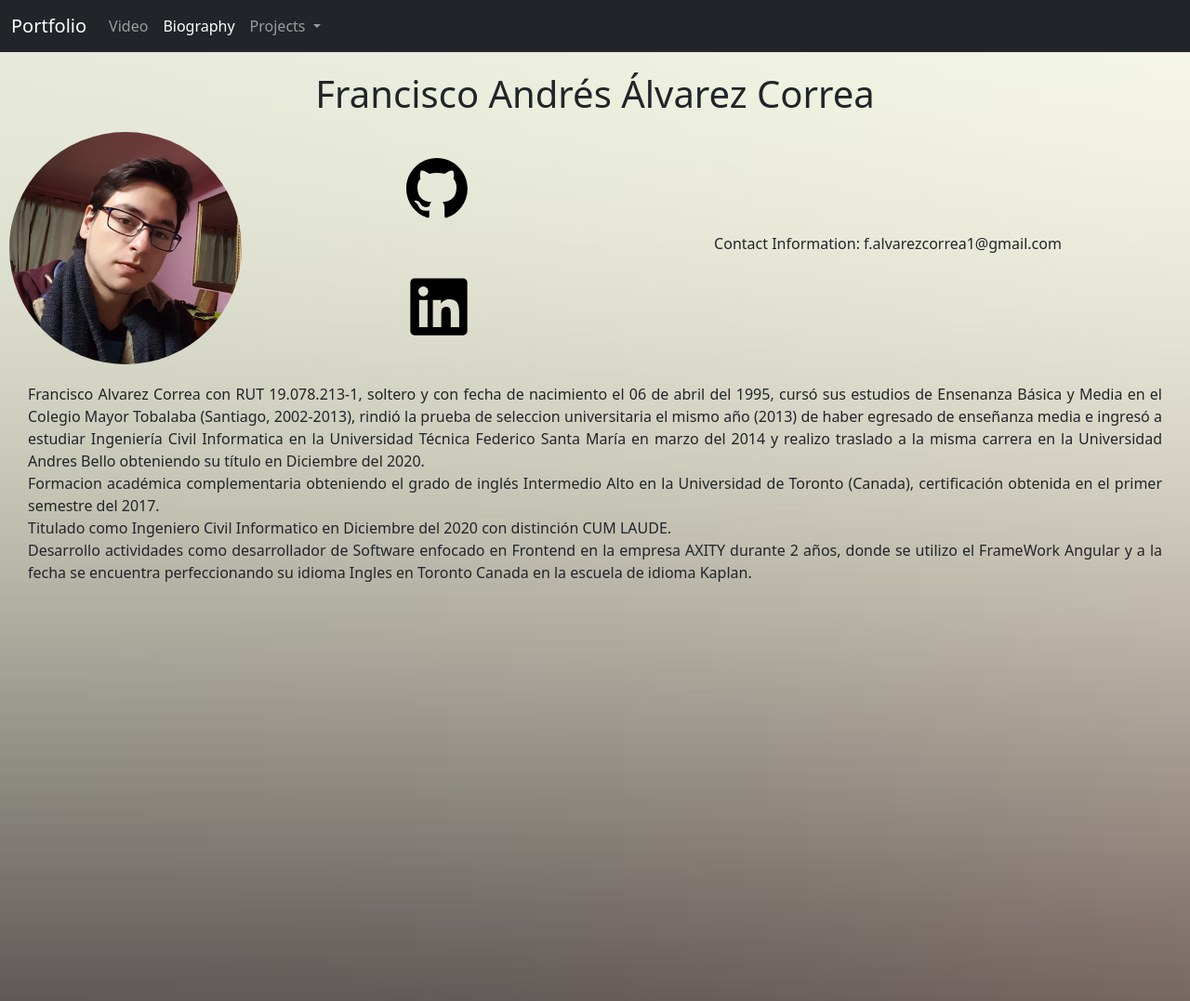
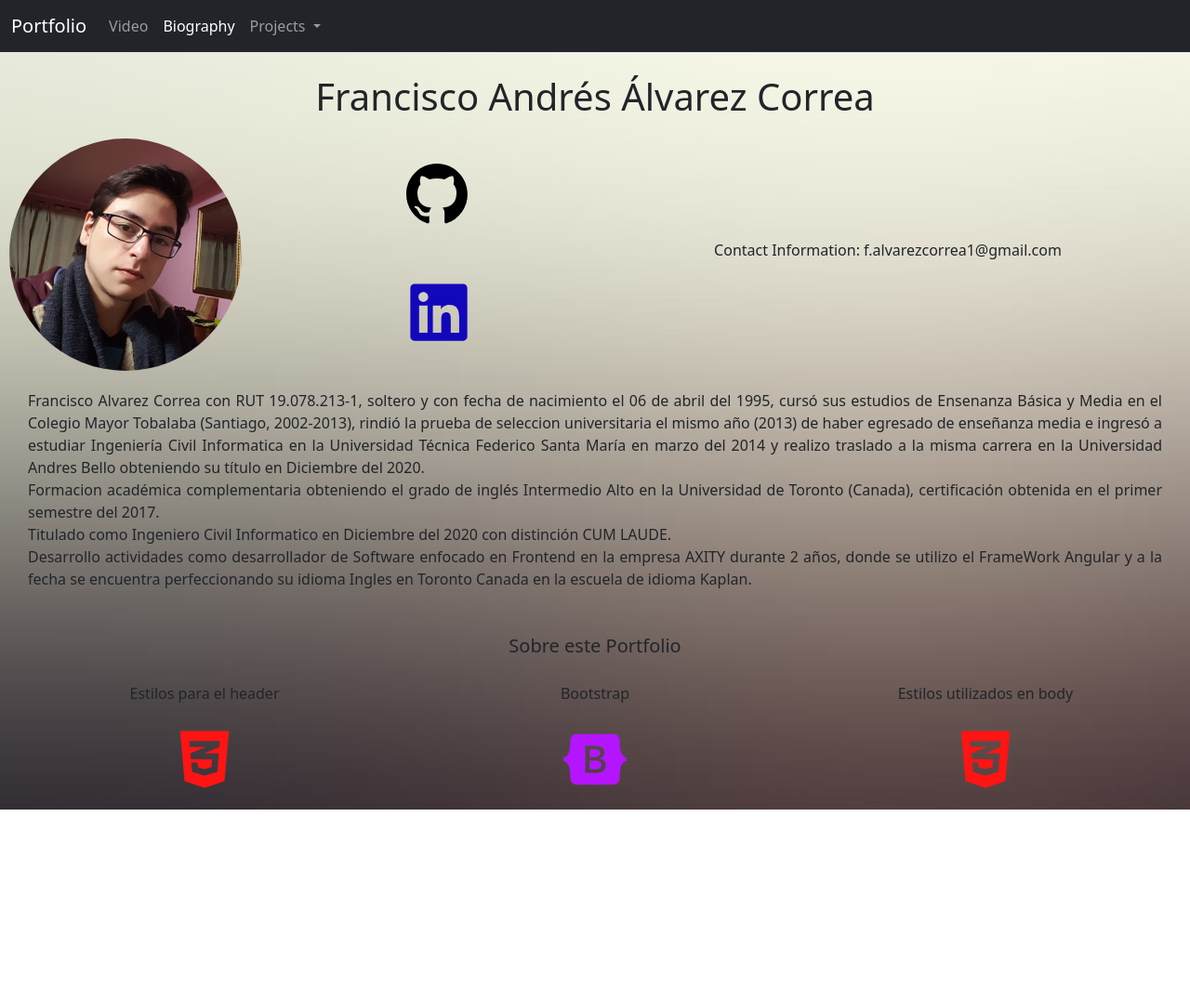
Before and after one commit to Flan-Cisco/Flan-Cisco.github.io, a plain HTML site: page index.html in a window 1280 px wide. Shown: the whole page at 93% size. After the commit the page ends 871 px from the top, so only its background shows below. Drawn offline with nearby package versions, Linux system fonts and the light colour scheme.

Commit message:
se agrega about project a bio

```diff
--- a/body.css
+++ b/body.css
@@ -1,5 +1,7 @@
 #container {
   background-image: url("assets/background.jpg");
+  background-size: cover;
+  background-repeat: no-repeat;
 }
 
 .mostrar {
@@ -15,14 +17,15 @@
 #bio {
   display: grid;
   grid-template-columns: 0.7fr 0.8fr 1.5fr;
-  grid-template-rows: 0.3fr 0.7fr 2.7fr;
+  grid-template-rows: 0.3fr 0.7fr 1fr 0.7fr;
   grid-auto-columns: 1fr;
   gap: 0px 0px;
   grid-auto-flow: row;
   grid-template-areas:
     "nombre nombre nombre"
     "photo links contact"
-    "biography biography biography";
+    "biography biography biography"
+    "about about about";
 }
 .nombre {
   grid-area: nombre;
@@ -76,10 +79,62 @@
   justify-items: center;
   align-items: center;
 }
+.about {
+  display: grid;
+  grid-template-columns: 1fr 1fr 1fr;
+  grid-template-rows: 0.3fr 0.7fr;
+  gap: 0px 0px;
+  grid-template-areas:
+    "titulo titulo titulo"
+    "header bootstrap body";
+  grid-area: about;
+}
+
+.titulo {
+  grid-area: titulo;
+  display: grid;
+  justify-items: center;
+  align-items: center;
+}
+.header {
+  grid-area: header;
+  display: grid;
+  justify-items: center;
+  align-items: center;
+}
+.bootstrap {
+  grid-area: bootstrap;
+  display: grid;
+  justify-items: center;
+  align-items: center;
+}
+.body {
+  grid-area: body;
+  display: grid;
+  justify-items: center;
+  align-items: center;
+}
+
 #email {
   text-decoration: none;
   color: #212529;
 }
+
+
+.proyecto {
+  display: grid;
+  grid-template-columns: 1fr;
+  grid-template-rows: 0.4fr 1fr 0.5fr;
+  gap: 0px 0px;
+  grid-template-areas:
+    "titulo"
+    "descripcion"
+    "github";
+  grid-area: 1 / 1 / 5 / 4;
+}
+.titulo { grid-area: titulo; }
+.descripcion { grid-area: descripcion; }
+.github { grid-area: github; }
 
 @keyframes fadeIn {
   0% {
--- a/index.html
+++ b/index.html
@@ -95,10 +95,8 @@
   </header>
   <body>
     <div id="container">
-
       <div style="padding: 10px">
-        <div id="contenedor-video"
-        class="hidden">
+        <div id="contenedor-video" class="hidden">
           <div
             id="video"
             style="width: 50px; height: 50px; background-color: green"
@@ -106,18 +104,29 @@
         </div>
         <div id="contenedor-bio" class="mostrar">
           <div id="bio">
-              <div class="nombre">
-                  <h1>
-                      Francisco Andrés Álvarez Correa
-                  </h1>
-              </div>
+            <div class="nombre">
+              <h1>Francisco Andrés Álvarez Correa</h1>
+            </div>
             <div class="biography">
               <p>
-                  Francisco Alvarez Correa con RUT 19.078.213-1, soltero y con fecha de nacimiento el 06 de abril del 1995, cursó sus estudios de Ensenanza Básica y Media en el Colegio Mayor Tobalaba (Santiago, 2002-2013), rindió la prueba de
-                  seleccion universitaria el mismo año (2013) de haber egresado de enseñanza media e ingresó a estudiar Ingeniería Civil
-                  Informatica en la Universidad Técnica Federico Santa María en marzo del 2014 y realizo traslado a la misma carrera en la Universidad Andres Bello obteniendo su título en Diciembre del 2020.
-                  <br/>Formacion académica complementaria obteniendo el grado de inglés Intermedio Alto en la Universidad de Toronto (Canada), certificación obtenida en el primer semestre del 2017. <br/>Titulado como Ingeniero Civil Informatico en Diciembre del 2020 con distinción CUM LAUDE.
-                  <br/>Desarrollo actividades como desarrollador de Software enfocado en Frontend en la empresa AXITY durante 2 años, donde se utilizo el FrameWork Angular y a la fecha se encuentra perfeccionando su idioma Ingles en Toronto Canada en la escuela de idioma Kaplan.
+                Francisco Alvarez Correa con RUT 19.078.213-1, soltero y con
+                fecha de nacimiento el 06 de abril del 1995, cursó sus estudios
+                de Ensenanza Básica y Media en el Colegio Mayor Tobalaba
+                (Santiago, 2002-2013), rindió la prueba de seleccion
+                universitaria el mismo año (2013) de haber egresado de enseñanza
+                media e ingresó a estudiar Ingeniería Civil Informatica en la
+                Universidad Técnica Federico Santa María en marzo del 2014 y
+                realizo traslado a la misma carrera en la Universidad Andres
+                Bello obteniendo su título en Diciembre del 2020.
+                <br />Formacion académica complementaria obteniendo el grado de
+                inglés Intermedio Alto en la Universidad de Toronto (Canada),
+                certificación obtenida en el primer semestre del 2017.
+                <br />Titulado como Ingeniero Civil Informatico en Diciembre del
+                2020 con distinción CUM LAUDE. <br />Desarrollo actividades como
+                desarrollador de Software enfocado en Frontend en la empresa
+                AXITY durante 2 años, donde se utilizo el FrameWork Angular y a
+                la fecha se encuentra perfeccionando su idioma Ingles en Toronto
+                Canada en la escuela de idioma Kaplan.
               </p>
             </div>
             <div class="photo">
@@ -153,6 +162,7 @@
                     viewBox="0 0 448 512"
                     width="70"
                     height="70"
+                    style="fill: #1307bb"
                   >
                     <path
                       d="M416 32H31.9C14.3 32 0 46.5 0 64.3v383.4C0 465.5 14.3 480 31.9 480H416c17.6 0 32-14.5 32-32.3V64.3c0-17.8-14.4-32.3-32-32.3zM135.4 416H69V202.2h66.5V416zm-33.2-243c-21.3 0-38.5-17.3-38.5-38.5S80.9 96 102.2 96c21.2 0 38.5 17.3 38.5 38.5 0 21.3-17.2 38.5-38.5 38.5zm282.1 243h-66.4V312c0-24.8-.5-56.7-34.5-56.7-34.6 0-39.9 27-39.9 54.9V416h-66.4V202.2h63.7v29.2h.9c8.9-16.8 30.6-34.5 62.9-34.5 67.2 0 79.7 44.3 79.7 101.9V416z"
@@ -169,28 +179,96 @@
                 >
               </h6>
             </div>
+            <div class="about">
+              <div class="titulo">
+                <h5>Sobre este Portfolio</h5>
+              </div>
+              <div class="header">
+                <h6>Estilos para el header</h6>
+                <a
+                  href="https://github.com/Flan-Cisco/flan-cisco.github.io/blob/main/header.css"
+                  target="_blank"
+                >
+                  <svg
+                    xmlns="http://www.w3.org/2000/svg"
+                    height="70"
+                    width="70"
+                    viewBox="0 0 384 512"
+                    style="fill: #ff1414"
+                  >
+                    <path
+                      d="M0 32l34.9 395.8L192 480l157.1-52.2L384 32H0zm313.1 80l-4.8 47.3L193 208.6l-.3.1h111.5l-12.8 146.6-98.2 28.7-98.8-29.2-6.4-73.9h48.9l3.2 38.3 52.6 13.3 54.7-15.4 3.7-61.6-166.3-.5v-.1l-.2.1-3.6-46.3L193.1 162l6.5-2.7H76.7L70.9 112h242.2z"
+                    />
+                  </svg>
+                </a>
+              </div>
+              <div class="bootstrap">
+                <h6>Bootstrap</h6>
+                <a
+                  href="https://github.com/Flan-Cisco/flan-cisco.github.io/blob/main/index.html"
+                  target="_blank"
+                >
+                  <svg
+                    xmlns="http://www.w3.org/2000/svg"
+                    height="70"
+                    width="70"
+                    viewBox="0 0 576 512"
+                    style="fill: #b514ff"
+                  >
+                    <path
+                      d="M333.5,201.4c0-22.1-15.6-34.3-43-34.3h-50.4v71.2h42.5C315.4,238.2,333.5,225,333.5,201.4z M517,188.6 c-9.5-30.9-10.9-68.8-9.8-98.1c1.1-30.5-22.7-58.5-54.7-58.5H123.7c-32.1,0-55.8,28.1-54.7,58.5c1,29.3-0.3,67.2-9.8,98.1 c-9.6,31-25.7,50.6-52.2,53.1v28.5c26.4,2.5,42.6,22.1,52.2,53.1c9.5,30.9,10.9,68.8,9.8,98.1c-1.1,30.5,22.7,58.5,54.7,58.5h328.7 c32.1,0,55.8-28.1,54.7-58.5c-1-29.3,0.3-67.2,9.8-98.1c9.6-31,25.7-50.6,52.1-53.1v-28.5C542.7,239.2,526.5,219.6,517,188.6z M300.2,375.1h-97.9V136.8h97.4c43.3,0,71.7,23.4,71.7,59.4c0,25.3-19.1,47.9-43.5,51.8v1.3c33.2,3.6,55.5,26.6,55.5,58.3 C383.4,349.7,352.1,375.1,300.2,375.1z M290.2,266.4h-50.1v78.4h52.3c34.2,0,52.3-13.7,52.3-39.5 C344.7,279.6,326.1,266.4,290.2,266.4z"
+                    />
+                  </svg>
+                </a>
+              </div>
+              <div class="body">
+                <h6>Estilos utilizados en body</h6>
+                <a
+                  href="https://github.com/Flan-Cisco/flan-cisco.github.io/blob/main/body.css"
+                  target="_blank"
+                >
+                  <svg
+                    xmlns="http://www.w3.org/2000/svg"
+                    height="70"
+                    width="70"
+                    viewBox="0 0 384 512"
+                    style="fill: #ff1414"
+                  >
+                    <path
+                      d="M0 32l34.9 395.8L192 480l157.1-52.2L384 32H0zm313.1 80l-4.8 47.3L193 208.6l-.3.1h111.5l-12.8 146.6-98.2 28.7-98.8-29.2-6.4-73.9h48.9l3.2 38.3 52.6 13.3 54.7-15.4 3.7-61.6-166.3-.5v-.1l-.2.1-3.6-46.3L193.1 162l6.5-2.7H76.7L70.9 112h242.2z"
+                    />
+                  </svg>
+                </a>
+              </div>
+            </div>
           </div>
         </div>
-        <div id="contenedor-pac"
-        class="hidden">
-          <div
-            id="pac"
-            style="width: 50px; height: 50px; background-color: black"
-          ></div>
+        <div id="contenedor-pac" class="hidden">
+          <div id="pac">
+            <div class="proyecto">
+              <div class="titulo"></div>
+              <div class="descripcion"></div>
+              <div class="github"></div>
+            </div>
+          </div>
         </div>
-        <div id="contenedor-eyeTrack"
-        class="hidden">
-          <div
-            id="eyeTrack"
-            style="width: 50px; height: 50px; background-color: yellow"
-          ></div>
+        <div id="contenedor-eyeTrack" class="hidden">
+          <div id="eyeTrack">
+            <div class="proyecto">
+              <div class="titulo"></div>
+              <div class="descripcion"></div>
+              <div class="github"></div>
+            </div>
+          </div>
         </div>
-        <div id="contenedor-busTrack"
-        class="hidden">
-          <div
-            id="busTrack"
-            style="width: 50px; height: 50px; background-color: gray"
-          ></div>
+        <div id="contenedor-busTrack" class="hidden">
+          <div id="busTrack">
+            <div class="proyecto">
+              <div class="titulo"></div>
+              <div class="descripcion"></div>
+              <div class="github"></div>
+            </div>
+          </div>
         </div>
       </div>
     </div>
```
